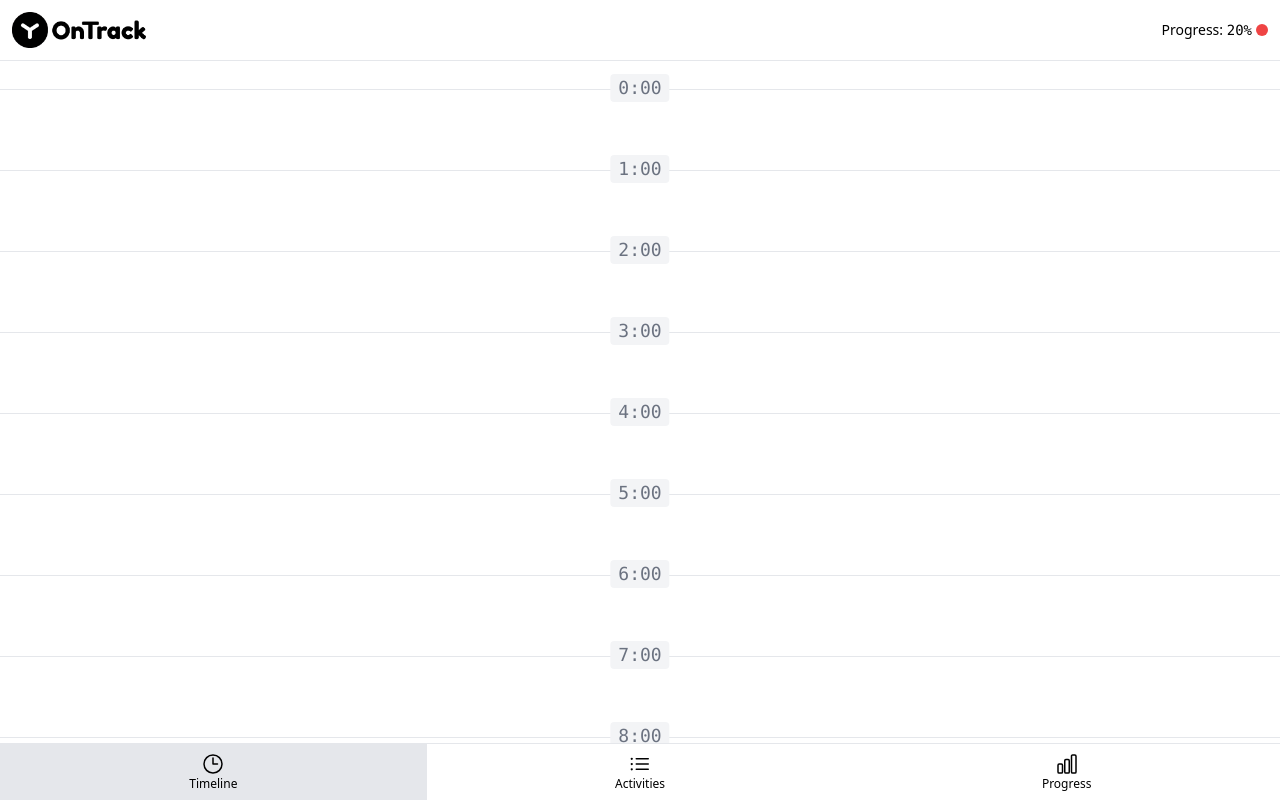
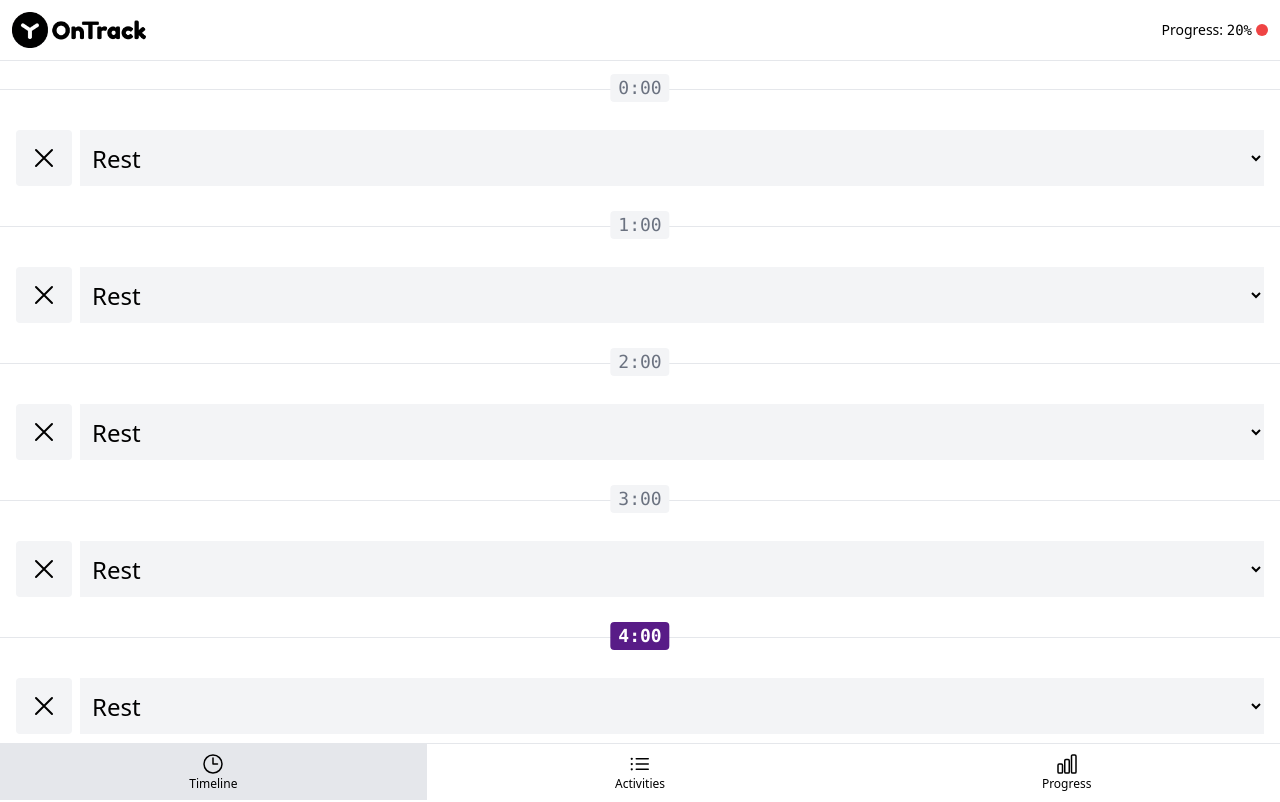
Before and after one commit to PSKutergin/OnTrackVue3, a Vue app: page /#timeline in a window 1280 px wide. Shown: the top 802 px of the page. Built offline with nearby package versions, Linux system fonts and the light colour scheme.

Commit message:
add selects and reset button on timeline page

```diff
--- a/src/App.vue
+++ b/src/App.vue
@@ -5,9 +5,10 @@ import TheTimeline from './pages/TheTimeline.vue'
 import TheActivities from './pages/TheActivities.vue'
 import TheProgress from './pages/TheProgress.vue'
 import { ref } from 'vue'
-import { normalizePageHash } from './functions'
+import { normalizePageHash, generateTimelineItems } from './functions'
 import { PAGE_ACTIVITIES, PAGE_PROGRESS, PAGE_TIMELINE } from './constants'
 
+const timelineItems = generateTimelineItems()
 const currentPage = ref(normalizePageHash())
 
 function goTo(page) {
@@ -19,7 +20,7 @@ function goTo(page) {
   <TheHeader @go-to-timeline="goTo(PAGE_TIMELINE)" @go-to-progress="goTo(PAGE_PROGRESS)" />
 
   <main class="flex flex-grow flex-col">
-    <TheTimeline v-show="currentPage === PAGE_TIMELINE" />
+    <TheTimeline v-show="currentPage === PAGE_TIMELINE" :timeline-items="timelineItems" />
     <TheActivities v-show="currentPage === PAGE_ACTIVITIES" />
     <TheProgress v-show="currentPage === PAGE_PROGRESS" />
   </main>
--- /dev/null
+++ b/src/components/TimelineItem.vue
@@ -0,0 +1,36 @@
+<script setup>
+import { XMarkIcon } from '@heroicons/vue/24/outline'
+
+const props = defineProps(['timelineItem'])
+
+const hourLinkClasses = [
+  'absolute -top-4 left-1/2 -translate-x-1/2 rounded px-2 font-mono text-lg',
+
+  props.timelineItem.hour == new Date().getHours()
+    ? 'bg-purple-900 font-black text-white'
+    : 'bg-gray-100 text-gray-500'
+]
+
+const options = [
+  { value: 1, label: 'Coding' },
+  { value: 2, label: 'Reading' },
+  { value: 3, label: 'Training' }
+]
+</script>
+
+<template>
+  <li class="relative flex flex-col gap-2 border-t border-gray-200 px-4 py-10">
+    <a href="#" :class="hourLinkClasses"> {{ timelineItem.hour }}:00 </a>
+    <div class="flex gap-2">
+      <button
+        class="rounded bg-gray-100 p-3 enabled:hover:bg-gray-200 disabled:cursor-not-allowed disabled:opacity-50"
+      >
+        <XMarkIcon class="h-8" />
+      </button>
+      <select name="" id="" class="rouded w-full truncate bg-gray-100 px-2 py-1 text-2xl">
+        <option selected disabled value="">Rest</option>
+        <option v-for="{ value, label } in options" :key="value" :value="value">{{ label }}</option>
+      </select>
+    </div>
+  </li>
+</template>
--- a/src/pages/TheTimeline.vue
+++ b/src/pages/TheTimeline.vue
@@ -1,24 +1,17 @@
 <script setup>
-import { generateTimelineItems } from '../functions'
+import TimelineItem from '../components/TimelineItem.vue'
 
-const timelineItems = generateTimelineItems()
+defineProps(['timelineItems'])
 </script>
 
 <template>
   <div class="mt-7">
     <ul>
-      <li
-        v-for="{ hour } in timelineItems"
-        :key="hour"
-        class="relative flex flex-col gap-2 border-t border-gray-200 px-4 py-10"
-      >
-        <a
-          href="#"
-          class="absolute -top-4 left-1/2 -translate-x-1/2 rounded bg-gray-100 px-2 font-mono text-lg text-gray-500"
-        >
-          {{ hour }}:00
-        </a>
-      </li>
+      <TimelineItem
+        v-for="timelineItem in timelineItems"
+        :key="timelineItem.hour"
+        :timeline-item="timelineItem"
+      />
     </ul>
   </div>
 </template>
```
